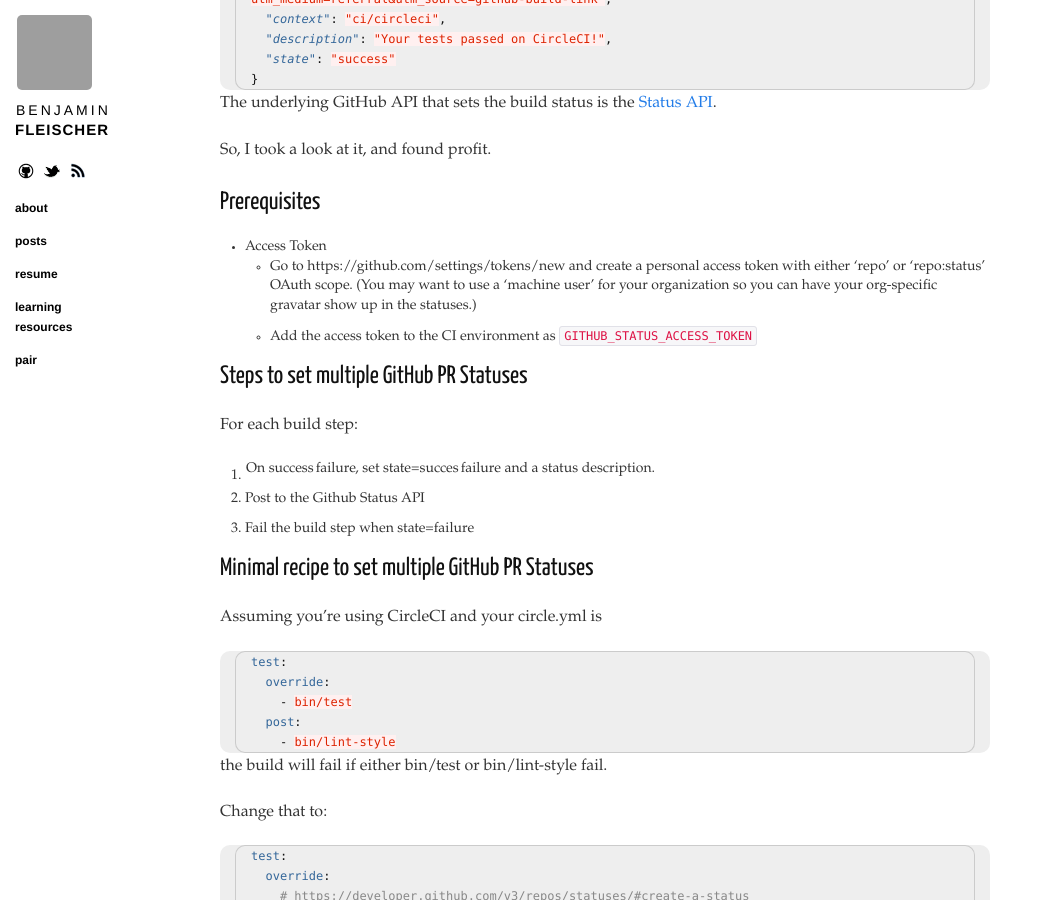
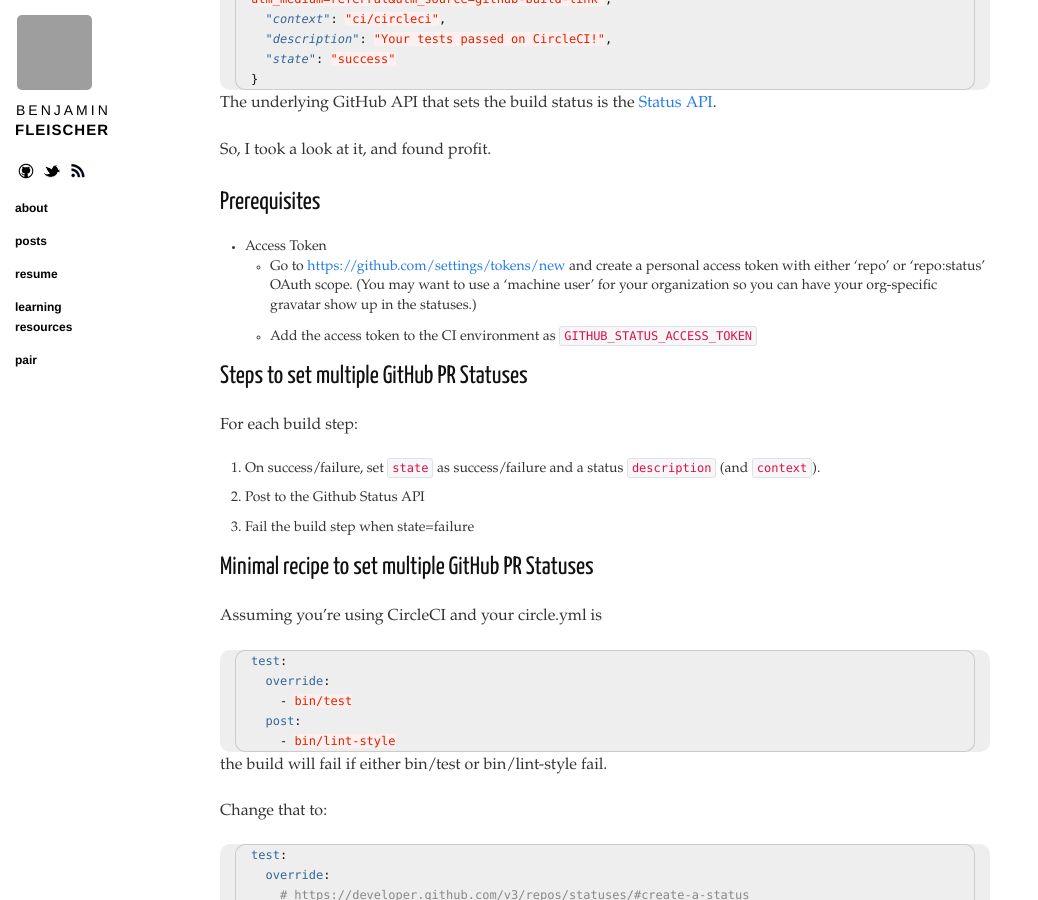
Before and after one commit to bf4/bf4.github.com, a Jekyll site: the page built from _posts/2017-07-31-how-to-set-multiple-github-pull-request-statuses.md, in a window 1280 px wide and 900 px high, scrolled down 1262 px. Shown: the whole window, without its empty margins (0-1038 px from the left). Built offline with Jekyll 4.4.1, drawn with Linux system fonts in a browser that asks for light colours; comment, search, counter and statistics services are not loaded; grey boxes are pictures that could not be loaded.

Commit message:
Fix formatting

```diff
--- a/_posts/2017-07-31-how-to-set-multiple-github-pull-request-statuses.md
+++ b/_posts/2017-07-31-how-to-set-multiple-github-pull-request-statuses.md
@@ -54,7 +54,7 @@
 ### [Prerequisites](#prerequisites)
 
 - Access Token
-  - Go to https://github.com/settings/tokens/new and create a personal access token
+  - Go to [https://github.com/settings/tokens/new](https://github.com/settings/tokens/new) and create a personal access token
   with either 'repo' or 'repo:status' OAuth scope. (You may want to use a 'machine user' for your organization
   so you can have your org-specific gravatar show up in the statuses.)
   - Add the access token to the CI environment as `GITHUB_STATUS_ACCESS_TOKEN`
@@ -63,7 +63,7 @@
 
 For each build step:
 
-1. On success|failure, set state=succes|failure and a status description.
+1. On success/failure, set `state` as success/failure and a status `description` (and `context`).
 1. Post to the Github Status API
 1. Fail the build step when state=failure
 
```
